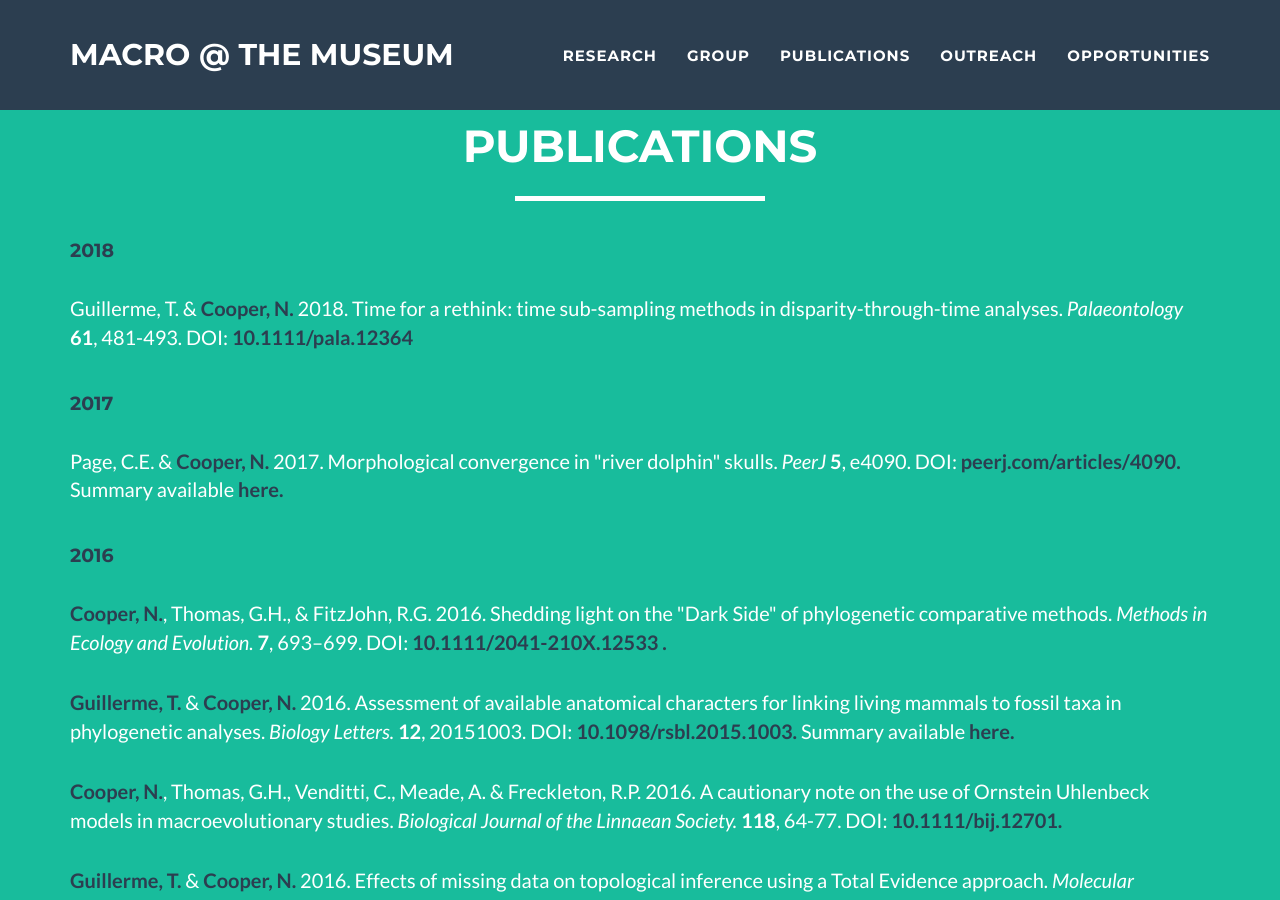
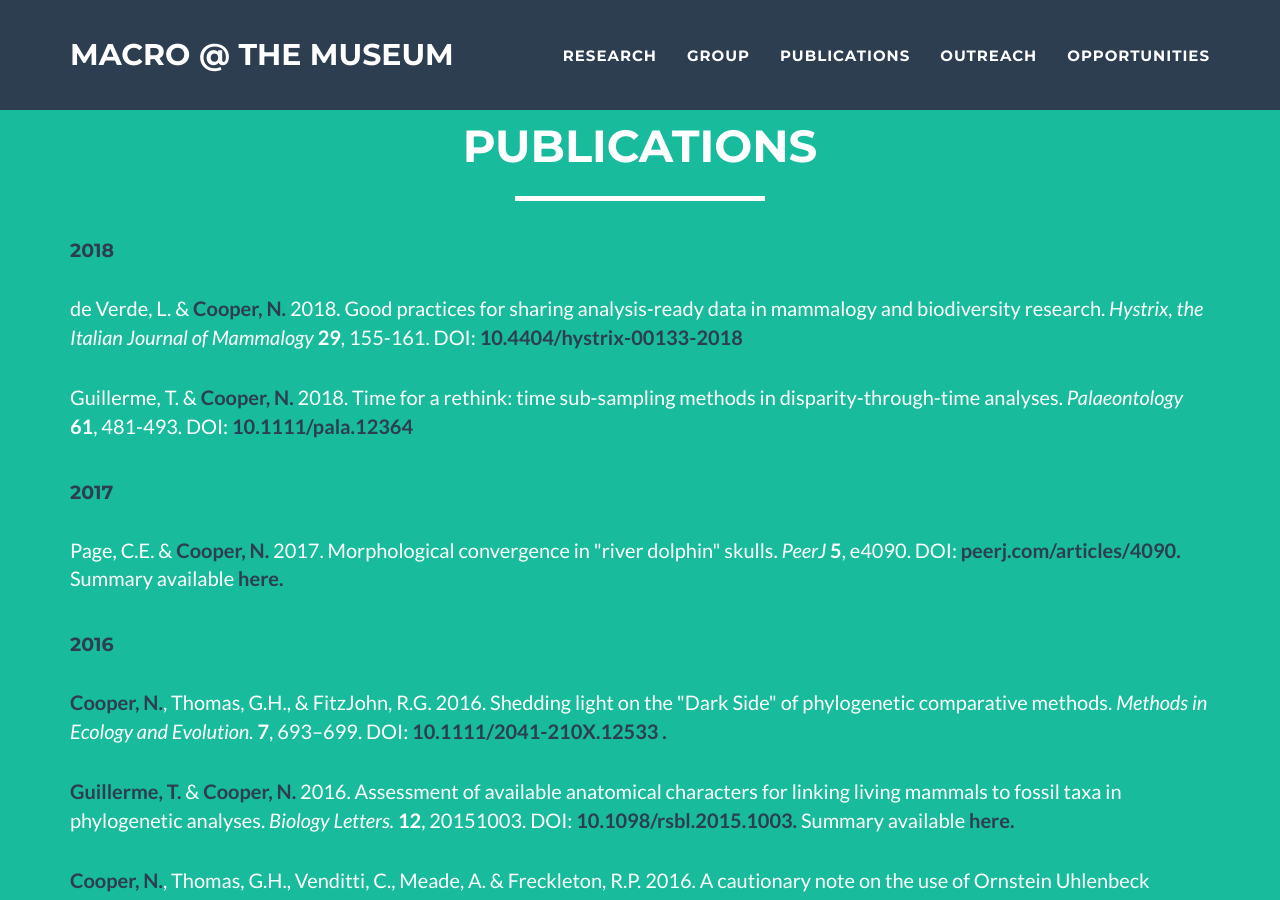
Before and after one commit to nhcooper123/nhcooper123.github.io, a Jekyll site: the page publications.html, which Jekyll copies as it is, in a window 1280 px wide and 900 px high. Built offline with Jekyll 4.4.1, drawn with Linux system fonts in a browser that asks for light colours; comment, search, counter and statistics services are not loaded.

Commit message:
Add LV paper

```diff
--- a/publications.html
+++ b/publications.html
@@ -94,26 +94,20 @@
 
     &nbsp -->
 
-<!-- <h4><font color="2c3e50">2019</font></h4>
+<!-- <h4><font color="2c3e50">2019</font></h4> -->
+<h4><font color="2c3e50">2018</font></h4>
 
  &nbsp
   <p>
     de Verde, L. &amp; <strong><font color="2c3e50">Cooper, N.</font></strong>
-    2019.
+    2018.
     Good practices for sharing analysis-ready data in mammalogy and biodiversity research.
-    <em>Hystrix</em>
-    <strong>xx</strong>,
-    x-x.
-    DOI: <a href="https://doi.org/10.1111/pala.12364 "><strong><font color="2c3e50">10.1111/pala.12364 </font></strong></a>
-    Summary available <a href="http://macromuseum.github.io/river-dolphins/"><strong><font color="2c3e50">here.</font></strong></a>
+    <em>Hystrix, the Italian Journal of Mammalogy</em>
+    <strong>29</strong>,
+    155-161.
+    DOI: <a href="https://doi.org/10.4404/hystrix-00133-2018"><strong><font color="2c3e50">10.4404/hystrix-00133-2018</font></strong></a>
 
-    <script type="text/javascript" src="https://d1bxh8uas1mnw7.cloudfront.net/assets/embed.js"></script>
-    <div class="altmetric-embed" data-badge-type="donut" data-altmetric-id="38933835"></div>
   </p>
-
-  &nbsp -->
-
-<h4><font color="2c3e50">2018</font></h4>
 
  &nbsp
   <p>
```
